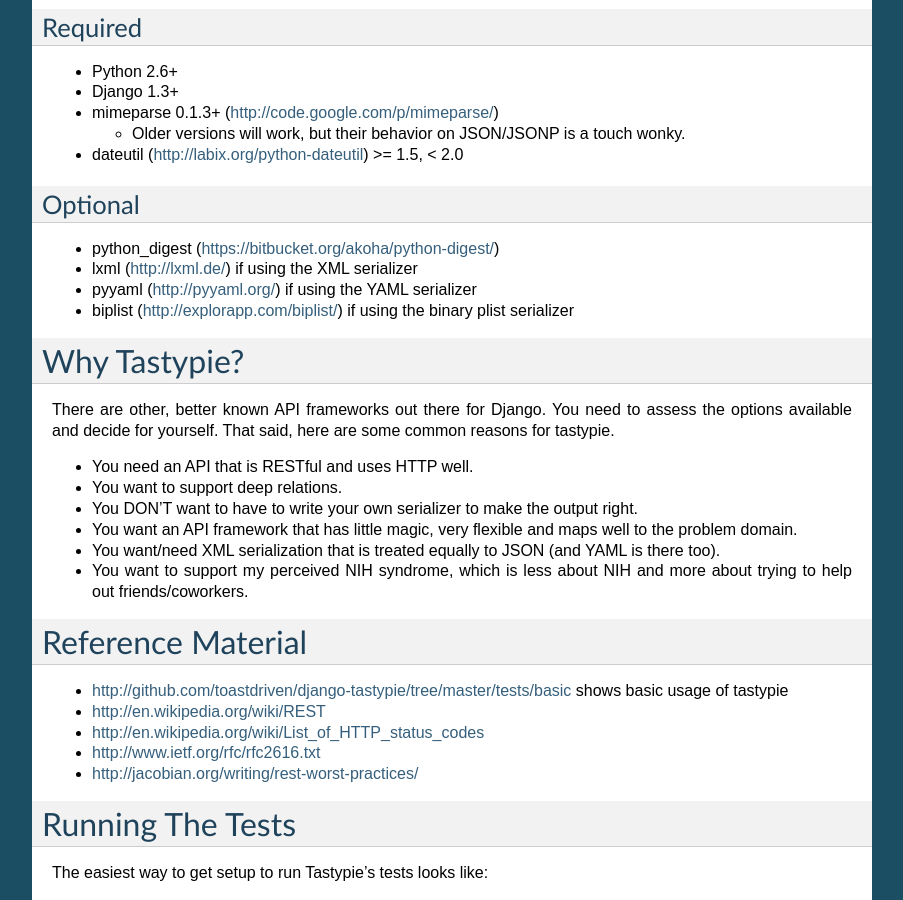
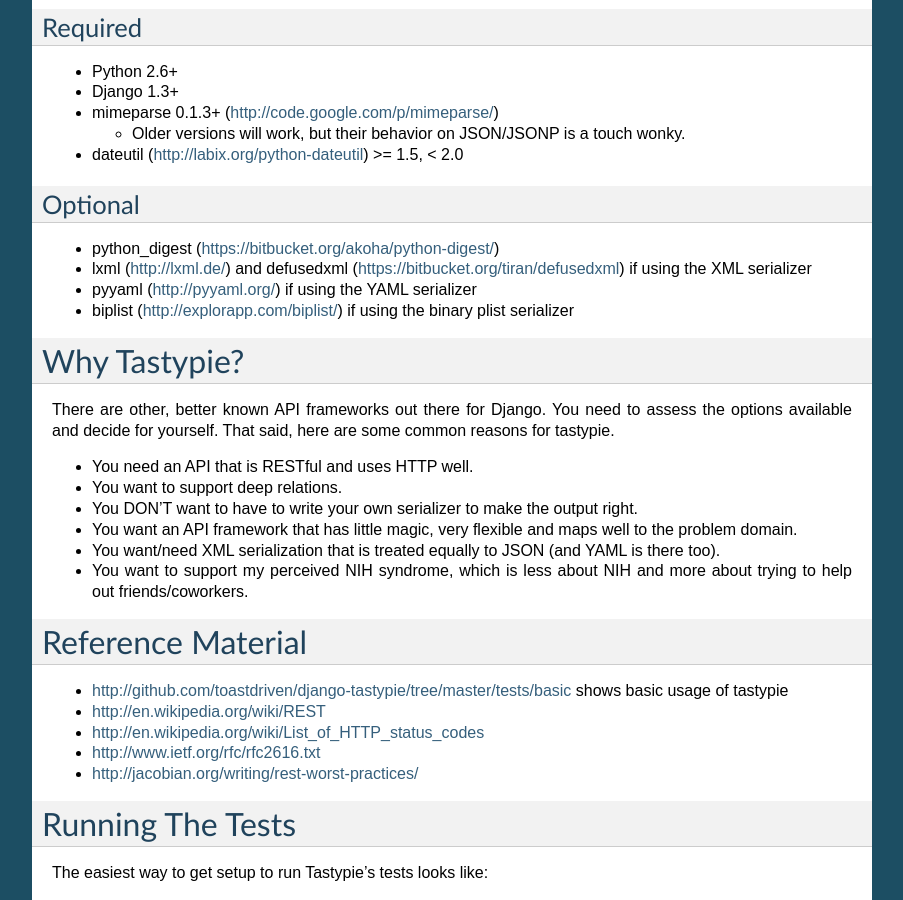
Before and after one commit to django-tastypie/django-tastypie, a Sphinx documentation site: the page built from docs/index.rst, in a window 1280 px wide and 900 px high, scrolled down 3520 px. Shown: the whole window, without its empty margins (198-1101 px from the left). Built offline with Sphinx 7.4.7, drawn with Linux system fonts in a browser that asks for light colours; pages that are not in the unit, such as notebooks, are missing from menus.

Commit message:
Fixes #926, #976, #926 and others. defusedxml is now a requirement if you wish to support xml requests.

```diff
--- a/docs/index.rst
+++ b/docs/index.rst
@@ -103,7 +103,7 @@
 --------
 
 * python_digest (https://bitbucket.org/akoha/python-digest/)
-* lxml (http://lxml.de/) if using the XML serializer
+* lxml (http://lxml.de/) and defusedxml (https://bitbucket.org/tiran/defusedxml) if using the XML serializer
 * pyyaml (http://pyyaml.org/) if using the YAML serializer
 * biplist (http://explorapp.com/biplist/) if using the binary plist serializer
 
```
